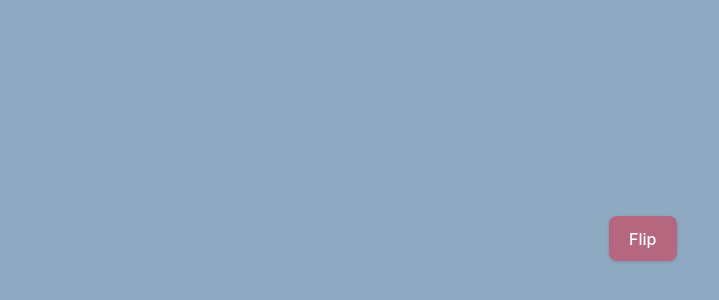
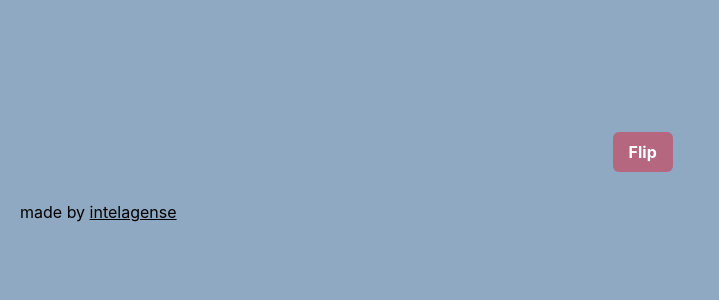
Before and after one commit to intelagense/postcard, a React (Vite) app: page / in a window 1280 px wide. Shown: the part 296-596 px from the top of the page, without its empty margins (0-719 px from the left). Built offline with nearby package versions, Linux system fonts and the light colour scheme.

Commit message:
adds mobile styles, fixes buttons, fixes glitches in firefox

```diff
--- a/src/App.css
+++ b/src/App.css
@@ -1,10 +1,3 @@
-#root {
-  max-width: 1280px;
-  margin: 0 auto;
-  padding: 2rem;
-  text-align: center;
-}
-
 @font-face {
   font-family: 'super';
   src: url('../assets/Super Glue.ttf') format('truetype');
--- a/src/App.tsx
+++ b/src/App.tsx
@@ -92,7 +92,8 @@ function App() {
     const shareLink = bytesToBase64(new TextEncoder().encode(JSON.stringify(postcard)));
 
     navigator.clipboard
-      .writeText(`${location.host}/?${shareLink}`)
+    //TODO: fix link protocal
+      .writeText(`${location.protocol}//${location.host}/?${shareLink}`)
       .then(() => {
         setShareLink("Text copied!");
       })
@@ -111,8 +112,9 @@ function App() {
         setMessage={setMessage}
         setAddress={setAddress}
       />
-      <ButtonGroup toggle={toggle} clearCard={clearCard} handleFlip={handleFlip} shareCard={shareCard}/>
-      <p className='ml-[345px]'>{toggle ? shareLink : ""}</p>
+      <ButtonGroup toggle={toggle} clearCard={clearCard} handleFlip={handleFlip} shareCard={shareCard} shareLink={shareLink} />
+      <p className='flex justify-start ml-5'>made by&nbsp;<a className='underline' href='https://intelagense.com'> intelagense</a></p>
+
     </>
   )
 }
--- a/src/components/Button/Button.tsx
+++ b/src/components/Button/Button.tsx
@@ -1,10 +1,4 @@
 import { ReactNode } from "react"
-
-interface Button {
-    name: string
-    toggle: boolean
-    onClick?: () => void
-}
 
 const Button = ({
     className = "",
@@ -19,7 +13,7 @@ const Button = ({
 }) => {
     return (
         <button
-            className={`mx-10 drop-shadow ${className}`}
+            className={`bg-[#b66780] hover:bg-[#dc7c9a] text-white font-bold py-2 px-4 m-7 rounded-md z-[100] ${className}`}
             onClick={onClick}
             disabled={disabled}
         >
--- a/src/components/ButtonGroup/ButtonGroup.tsx
+++ b/src/components/ButtonGroup/ButtonGroup.tsx
@@ -6,11 +6,12 @@ interface ButtonGroupProps {
     handleFlip: () => void
     clearCard: () => void
     shareCard: () => void
+    shareLink: string
 }
 
-const ButtonGroup: FC<ButtonGroupProps> = ({ toggle, handleFlip, clearCard, shareCard}) => {
+const ButtonGroup: FC<ButtonGroupProps> = ({ toggle, handleFlip, clearCard, shareCard, shareLink}) => {
     return(
-        <>
+        <div className="flex justify-center">
             <Button
                 onClick={clearCard}
                 disabled={!toggle}
@@ -23,6 +24,7 @@ const ButtonGroup: FC<ButtonGroupProps> = ({ toggle, handleFlip, clearCard, shar
             >
                 Flip
             </Button>
+            <div className="flex flex-col items-center" style={{ height: "60px" }}>
                 <Button
                     onClick={shareCard}
                     disabled={!toggle}
@@ -30,7 +32,9 @@ const ButtonGroup: FC<ButtonGroupProps> = ({ toggle, handleFlip, clearCard, shar
                 >
                     Copy Link
                 </Button>
-        </>
+                {shareLink && <p className={`${ toggle ? "opacity-100" : "opacity-0" } -mt-7`}>{shareLink}</p>}
+            </div>
+        </div>
     )
 }
 
--- a/src/components/Card/Card.tsx
+++ b/src/components/Card/Card.tsx
@@ -3,17 +3,12 @@ import CardBack from '../CardBack/CardBack';
 import CardFront from '../CardFront/CardFront'
 
 const styles = {
-    container: {padding: 20},
-    subTitle: {
-        fontSize: "1.5rem", fontWeight: "bold",
-        marginBottom: 10, textAlign: "center"
-    },
-    textAlignCenter: {textAlign: "center"},
-    fontStyleItalic: {fontStyle: "italic"},
-    flex: {display: 'flex', justifyContent: 'center', alignItems: 'center', gap: 10},
+
     cardFront: {
+        transform: 'rotateX(0deg)',
         border: '8px solid #fcf7eb',
         backgroundImage: 'linear-gradient(#ffffff66, #ddddffdd), url(/images/clouds.gif)',
+        backgroundSize: 'cover',
         color: 'var(--dark-blue)',
         borderRadius: 4,
         overflow: "hidden",
@@ -23,17 +18,11 @@ const styles = {
         background: '#fcf7eb',
         color: 'black',
         borderRadius: 4,
+        overflow: "hidden",
     },
-    overflowHidden: {overflow: "hidden"},
-    marginTop10: {padding: 10},
-    marginBottom10: {marginBottom: 10},
-    padding10: {padding: 10},
-    padding20: {padding: 20},
-    fontSize1rem: {fontSize: "1rem"},
-    size200: {height: 400, width: 600},
-    fontWeightBold: {fontWeight: "bold"},
-    backgroundOrange: {background: "orange"},
-    centeredContent: {display: 'flex', justifyContent: 'center', alignItems: 'center'}
+
+    size600: {height: 400, minWidth: 100},
+
 }
 
 const Card = ({
@@ -50,14 +39,18 @@ const Card = ({
     setAddress: (address:string) => void,
 }) => {
     return (
-        <div className="flex items-center justify-center h-222 p-10 overflow-hidden">
-            <div style={styles.size200}>
+        <div className="flex items-center w-full justify-center ">
+            <div style={styles.size600}>
                 <ReactFlipCard
                     flipTrigger={'disabled'}
                     flipByProp={toggle}
                     flipCardCss={'transitionDuration'}
                     direction={'diagonal'}
-                    containerCss={'resizeBasedOnParent drop-shadow'}
+                    containerStyle={{
+                        position: 'relative',
+                        height: '100%',
+                        width: '100%',}}
+                    // containerCss={'resizeBasedOnParent drop-shadow overflow-hidden transformStyle'}
                     frontStyle={styles.cardFront}
                     backStyle={styles.cardBack}
                     frontComponent={<CardFront />}
--- a/src/components/CardBack/CardBack.tsx
+++ b/src/components/CardBack/CardBack.tsx
@@ -10,9 +10,9 @@ const CardBack = ({
   setAddress: (message:string) => void,
 }) => {
     return (
-      <div className="flex h-full font-handwrite-bold text-2xl">
-        <div className="w-1/2 h-full px-5 py-5 flex flex-col justify-between">
-          <p className="text-left">Middle of nowhere</p>
+      <div className="flex flex-col sm:flex-row h-full font-handwrite-bold text-1xl sm:text-2xl">
+        <div className="w-screen sm:w-1/2 h-full px-1 sm:px-5 py-5 flex flex-col justify-between">
+          <p className="text-left mb-2">Middle of nowhere</p>
           <div className="relative">
             <textarea
               id="message"
@@ -29,14 +29,14 @@ const CardBack = ({
             </div>
           </div>
         </div>
-        <div className="w-1/2 h-full px-5 py-5 flex flex-col justify-between">
+        <div className="w-screen sm:w-1/2 h-full px-1 sm:px-5 py-5 flex sm:flex-col justify-between">
           <div className="flex justify-end">
             <img src="/images/stamp.png" className="" style={{ width: "100px" }} />
           </div>
           <div className="relative">
             <textarea
               id="address"
-              className="w-full h-full bg-transparent leading-relaxed outline-none resize-none"
+              className="w-full h-full px-1 bg-transparent leading-relaxed outline-none resize-none"
               rows={4}
               maxLength={80}
               value={address}
--- a/src/components/CardFront/CardFront.tsx
+++ b/src/components/CardFront/CardFront.tsx
@@ -1,16 +1,12 @@
 const CardFront = () => {
     return (
-    <div>
-        <img className=" min-w-[600px]" src="/images/road.png" alt="" />
-        <img className="-hue-rotate-30 brightness-125 blur-baby w-20 h-52 absolute bottom-0 right-0" src="/images/grass.gif" alt="" />
         <div className="bg-gradient-to-r from-cyan-500 to-blue-500">
-        <p className=" text-2xl text-left font-handwrite-bold absolute top-3 left-5 drop-shadow-[1px_1px_2px_#fff] text-[#b66780]">Virtual greetings from the...</p>
-        <h1 className="-rotate-[5deg] text-7xl text-left font-super bottom-5 left-5 bg-bottom  bg-sky-50
-         text-transparent bg-clip-text absolute text-orange-50 drop-shadow-[0_0_5px_rgba(0,0,0,1)]">Middle<br/>of Nowhere!</h1>
-        <p className="-rotate-[5deg] text-7xl text-left font-super-outline absolute bottom-5 left-5 text-black-50 drop-shadow-[0_0_5px_rgba(0,0,0,1)]">Middle<br/>of Nowhere!</p>
-
+            <img className="absolute bottom-0" src="/images/road.png" alt="#" />
+            <img className="-hue-rotate-30 brightness-125 blur-baby w-20 h-52 absolute bottom-0 right-0 invisible sm:visible" src="/images/grass.gif" alt="#" />
+            <p className=" text-2xl text-left font-handwrite-bold absolute top-3 left-5 drop-shadow-[1px_1px_2px_#fff] text-[#b66780] ">Virtual greetings from the...</p>
+            <h1 className="-rotate-[5deg] text-5xl text-left font-super bottom-5 left-5 bg-bottom  bg-sky-50 text-transparent bg-clip-text absolute text-orange-50 drop-shadow-[0_0_5px_rgba(0,0,0,1)] sm:text-7xl">Middle<br/>of Nowhere!</h1>
+            <p className="-rotate-[5deg] text-5xl text-left font-super-outline absolute bottom-5 left-5 text-black-50 drop-shadow-[0_0_5px_rgba(0,0,0,1)] sm:text-7xl">Middle<br/>of Nowhere!</p>
         </div>
-    </div>
     )
 }
 
--- a/src/index.css
+++ b/src/index.css
@@ -1,50 +1,6 @@
 @tailwind base;
 @tailwind components;
 @tailwind utilities;
-
-
-body {
-  margin: 0;
-  font-family: -apple-system, BlinkMacSystemFont, 'Segoe UI', 'Roboto', 'Oxygen',
-  'Ubuntu', 'Cantarell', 'Fira Sans', 'Droid Sans', 'Helvetica Neue',
-  sans-serif;
-  -webkit-font-smoothing: antialiased;
-  -moz-osx-font-smoothing: grayscale;
-
-  background-color: var(--light-blue);
-  margin: 0;
-  /* display: flex; */
-  /* place-items: center; */
-  min-width: 320px;
-  min-height: 100vh;
-}
-
-
-.clickable {
-  cursor: pointer;
-}
-
-.resizeBasedOnParent {
-  width: 100%;
-  height: 100%;
-}
-
-.selectable {
-  user-select: initial
-}
-
-.width200px {
-  width: 200px;
-}
-
-.widthHeightAuto {
-height: auto;
-width: auto;
-}
-
-.transitionDuration {
-transition-duration: 1s;
-}
 
 :root {
   /* color palatte */
@@ -54,14 +10,6 @@ transition-duration: 1s;
   --light-brown: #C79650;
   --light-red: #BE647F;
 
-  font-family: Inter, system-ui, Avenir, Helvetica, Arial, sans-serif;
-  line-height: 1.5;
-  font-weight: 400;
-
-  color-scheme: light dark;
-  color: rgba(255, 255, 255, 0.87);
-  background-color: #242424;
-
   font-synthesis: none;
   text-rendering: optimizeLegibility;
   -webkit-font-smoothing: antialiased;
@@ -69,45 +17,17 @@ transition-duration: 1s;
   -webkit-text-size-adjust: 100%;
 }
 
-a {
-  font-weight: 500;
-  color: #646cff;
-  text-decoration: inherit;
-}
-a:hover {
-  color: #535bf2;
+body {
+  margin: 0;
+  font-family: -apple-system, BlinkMacSystemFont, 'Segoe UI', 'Roboto', 'Oxygen',
+  'Ubuntu', 'Cantarell', 'Fira Sans', 'Droid Sans', 'Helvetica Neue',
+  sans-serif;
+  -webkit-font-smoothing: antialiased;
+  -moz-osx-font-smoothing: grayscale;
+  background-color: var(--light-blue);
+  min-height: 100vh;
 }
 
-
-button {
-  border-radius: 8px;
-  border: 1px solid transparent;
-  padding: 0.6em 1.2em;
-  font-size: 1em;
-  font-weight: 500;
-  font-family: inherit;
-  background-color: #1a1a1a;
-  cursor: pointer;
-  transition: border-color 0.25s;
+.transitionDuration {
+transition-duration: 1s;
 }
-button:hover {
-  border-color: #646cff;
-}
-button:focus,
-button:focus-visible {
-  outline: 4px auto -webkit-focus-ring-color;
-}
-
-@media (prefers-color-scheme: light) {
-  :root {
-    color: #213547;
-    background-color: #ffffff;
-  }
-  a:hover {
-    color: #747bff;
-  }
-  button {
-    background-color: #b66780;
-    color: white;
-  }
-}
--- a/tailwind.config.js
+++ b/tailwind.config.js
@@ -16,7 +16,10 @@ export default {
         smol: '.02rem',
         baby: '.04rem',
         xs: '2px',
-      }
+      },
+      backface: {
+        backfaceVisibility: 'hidden',
+      },
     },
   },
   plugins: [],
```
Lines whose indentation alone changed are shown as unchanged.
